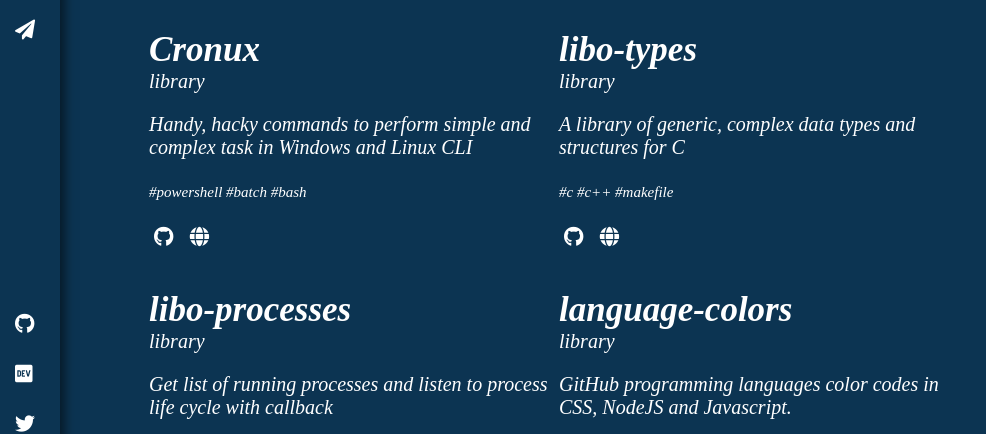
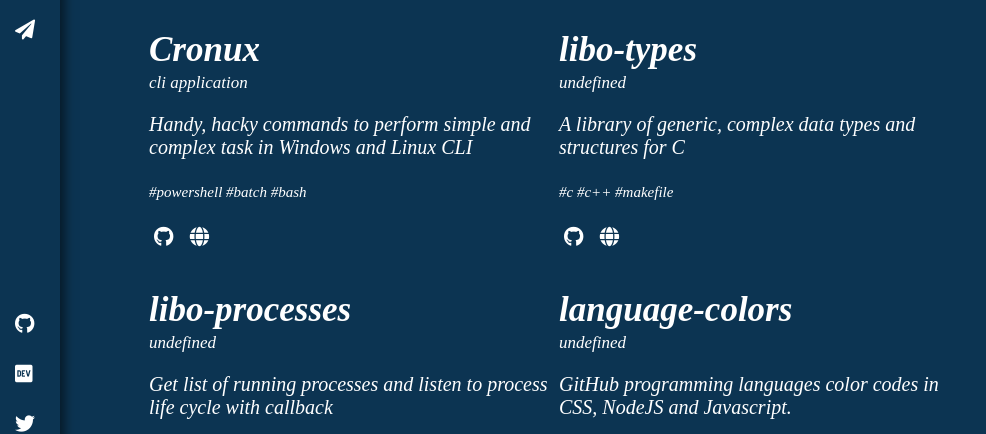
Before and after one commit to Thecarisma/thecarisma.github.io, a plain HTML site: page index.html in a window 1280 px wide. Both pictures are taken after a click on the element "projects,". Shown: the part 229-663 px from the top of the page, without its empty margins (0-986 px from the left). Drawn offline with nearby package versions, Linux system fonts and the light colour scheme.

Commit message:
update WEBSITE

```diff
--- a/assets/css/main.css
+++ b/assets/css/main.css
@@ -161,6 +161,10 @@ i {
     font-weight: bold;
 }
 
+.project .project-type {
+    font-size: 17px;
+}
+
 .project .tech-used {
     font-size: 15px;
 }
--- a/assets/js/main.js
+++ b/assets/js/main.js
@@ -64,7 +64,7 @@ function treatVariables() {
         var pHTML = `
                 <div class="project">
                     <a href="${project.main_url}"><span class="title">${project.name}</span></a><br/>
-                    <span class="project-type library">library</span><br/>
+                    <span class="project-type ${project.type}">${project.type}</span><br/>
                     <p class="description">
                     ${project.description}
                     </p>
--- a/assets/js/variables.js
+++ b/assets/js/variables.js
@@ -21,6 +21,7 @@ const AllProjects = [
         name: "Cronux",
         description: "Handy, hacky commands to perform simple and complex task in Windows and Linux CLI",
         techs: "#powershell #batch #bash",
+        type: "cli application",
         main_url: "https://github.com/Thecarisma/Cronux",
         links: [
             {
```
